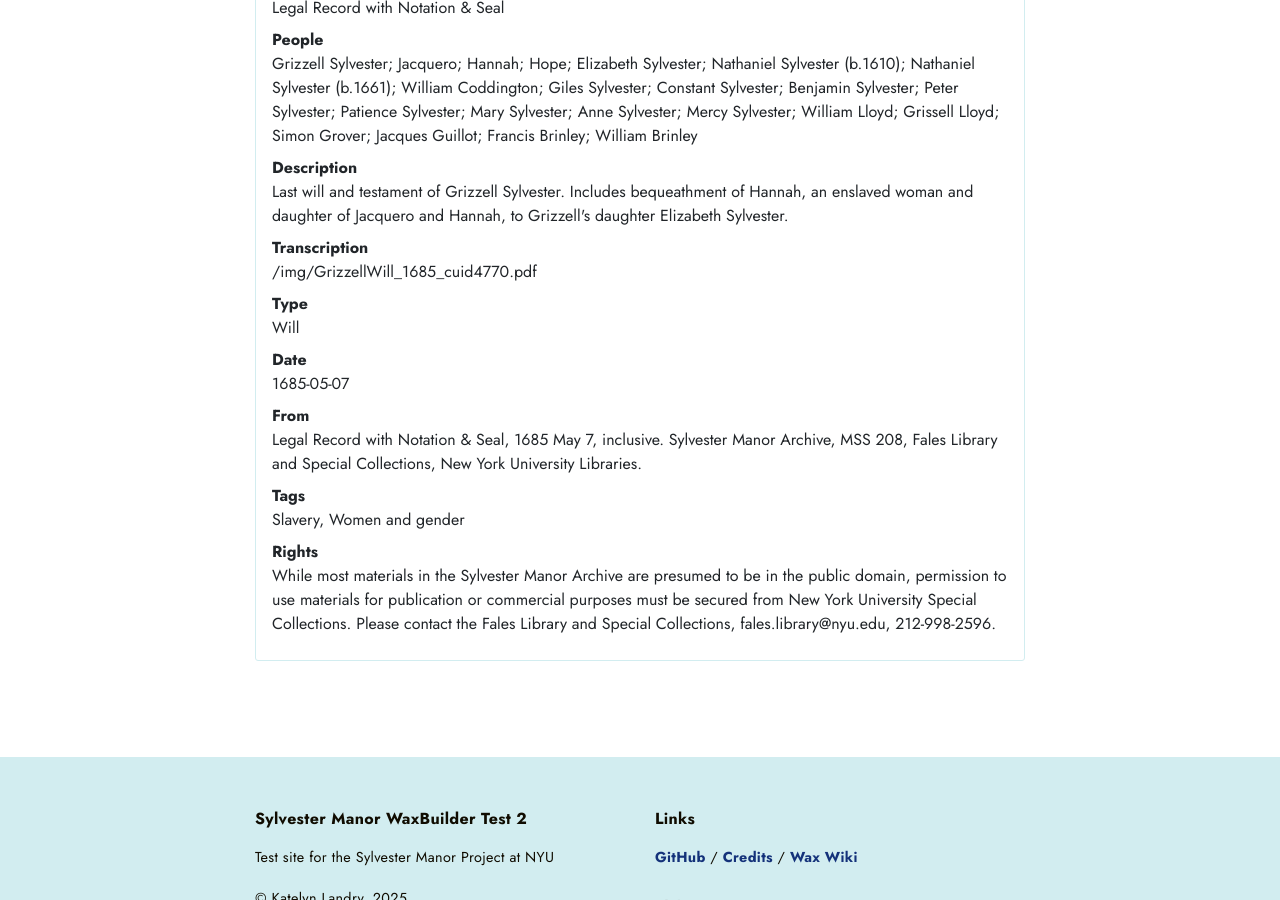
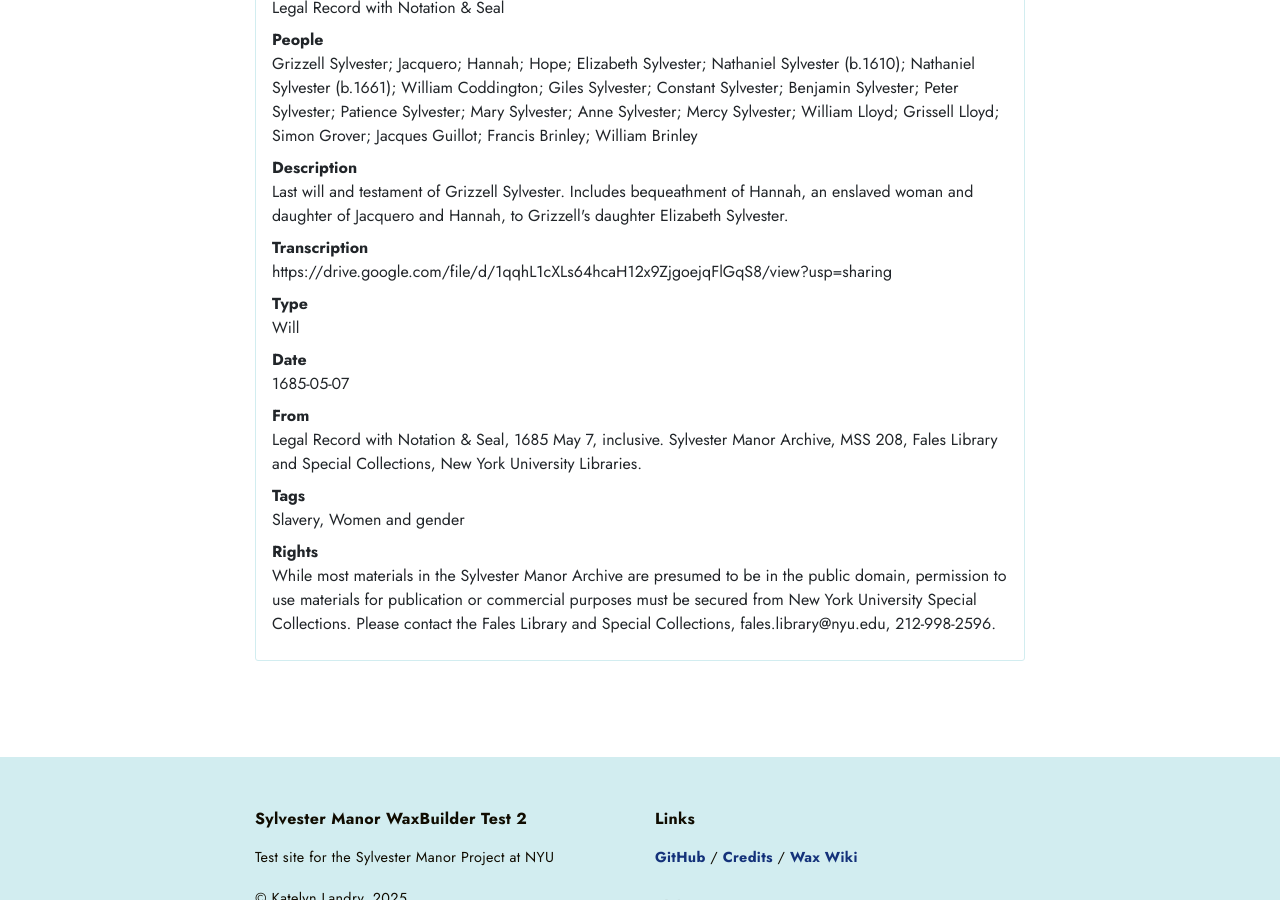
Before and after one commit to katelynautumn28/smtestwaxbuilder2, a Jekyll site: the page built from _smtestwaxbuilder2/cuid4770.md, in a window 1280 px wide and 900 px high, scrolled down 915 px. Built offline with Jekyll 4.4.1, drawn with Linux system fonts in a browser that asks for light colours.

Commit message:
Update cuid4770.md

```diff
--- a/_smtestwaxbuilder2/cuid4770.md
+++ b/_smtestwaxbuilder2/cuid4770.md
@@ -23,7 +23,7 @@
   the public domain, permission to use materials for publication or commercial purposes
   must be secured from New York University Special Collections. Please contact the
   Fales Library and Special Collections, fales.library@nyu.edu, 212-998-2596.
-transcription: "/img/GrizzellWill_1685_cuid4770.pdf"
+transcription: "https://drive.google.com/file/d/1qqhL1cXLs64hcaH12x9ZjgoejqFlGqS8/view?usp=sharing"
 order: '3'
 layout: smtestwaxbuilder2_item
 collection: smtestwaxbuilder2
```
